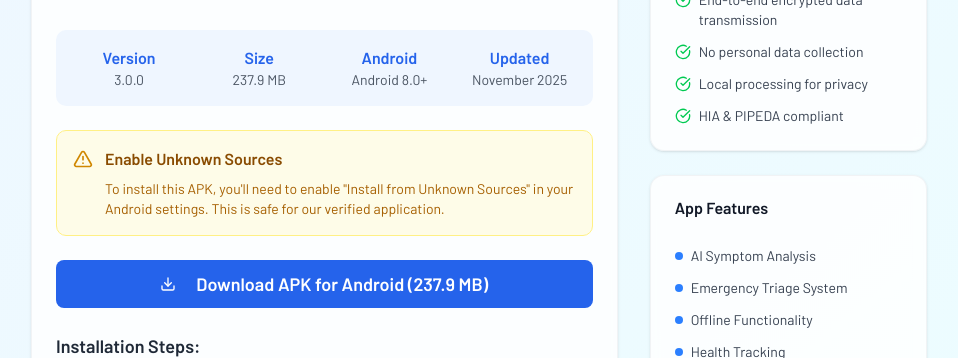
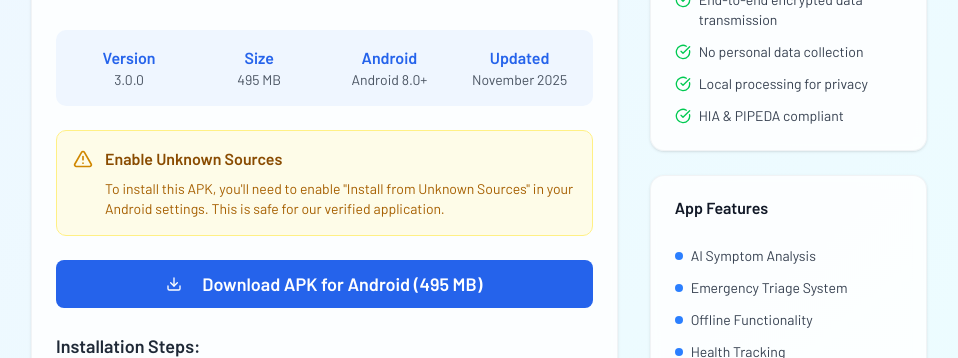
Before and after one commit to RhailynJane/rahc_website, a Next.js app: page /download in a window 1280 px wide. Shown: the part 363-721 px from the top of the page, without its empty margins (161-1119 px from the left). Built offline with nearby package versions, Linux system fonts and the light colour scheme.

Commit message:
fix adnroid link

```diff
--- a/app/download/page.js
+++ b/app/download/page.js
@@ -34,13 +34,13 @@ export default function DownloadPage() {
   ];
   const handleDownload = () => {
     const apkUrl =
-      "https://drive.google.com/uc?export=download&id=1RuOcUGfUlvkQDw_pa7yw-IPXEyoz0ylZ";
+      "https://drive.google.com/file/d/1zJ0CgN7swSO3dpYZ9kPFr4uTbONAWATi/view?usp=sharing";
     window.open(apkUrl, "_blank", "noopener,noreferrer");
   };
 
   const appInfo = {
     version: "3.0.0",
-    size: "237.9 MB",
+    size: "495 MB",
     requirements: "Android 8.0+",
     lastUpdated: "November 2025",
   };
```
